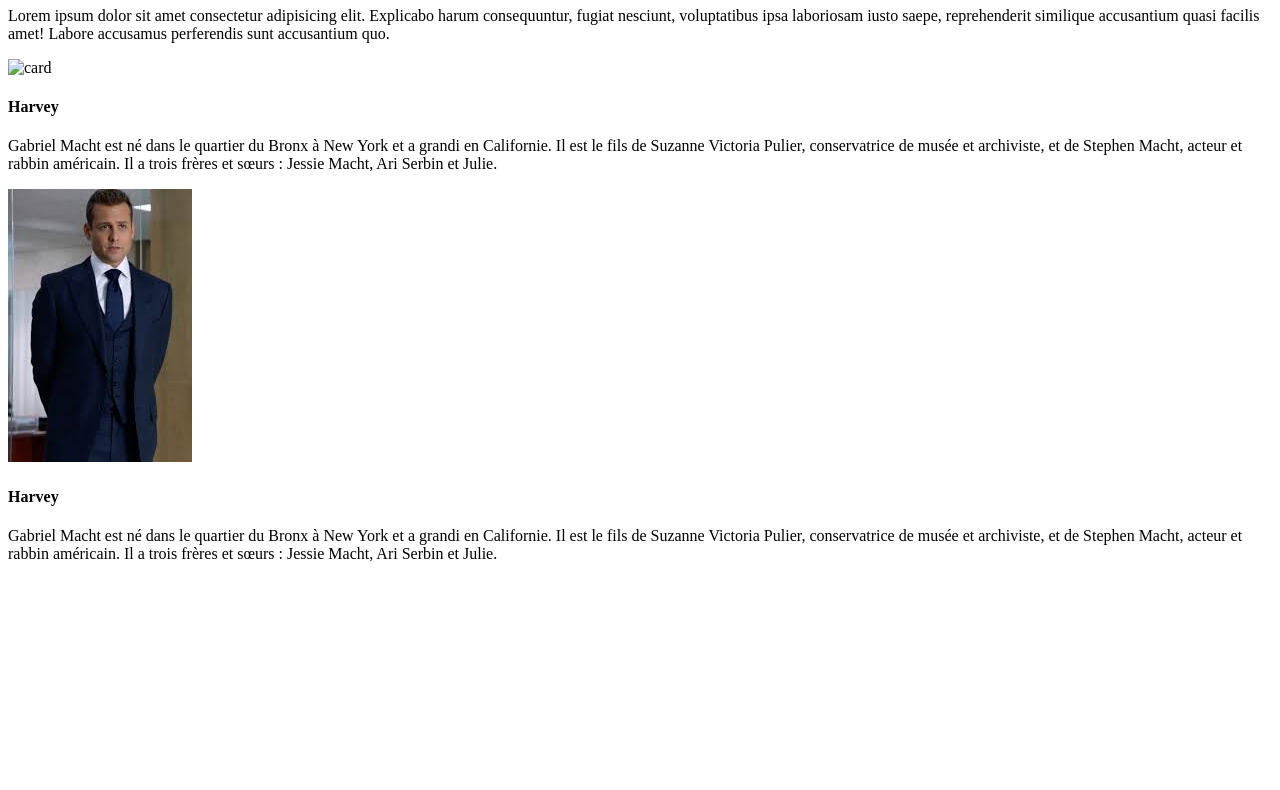
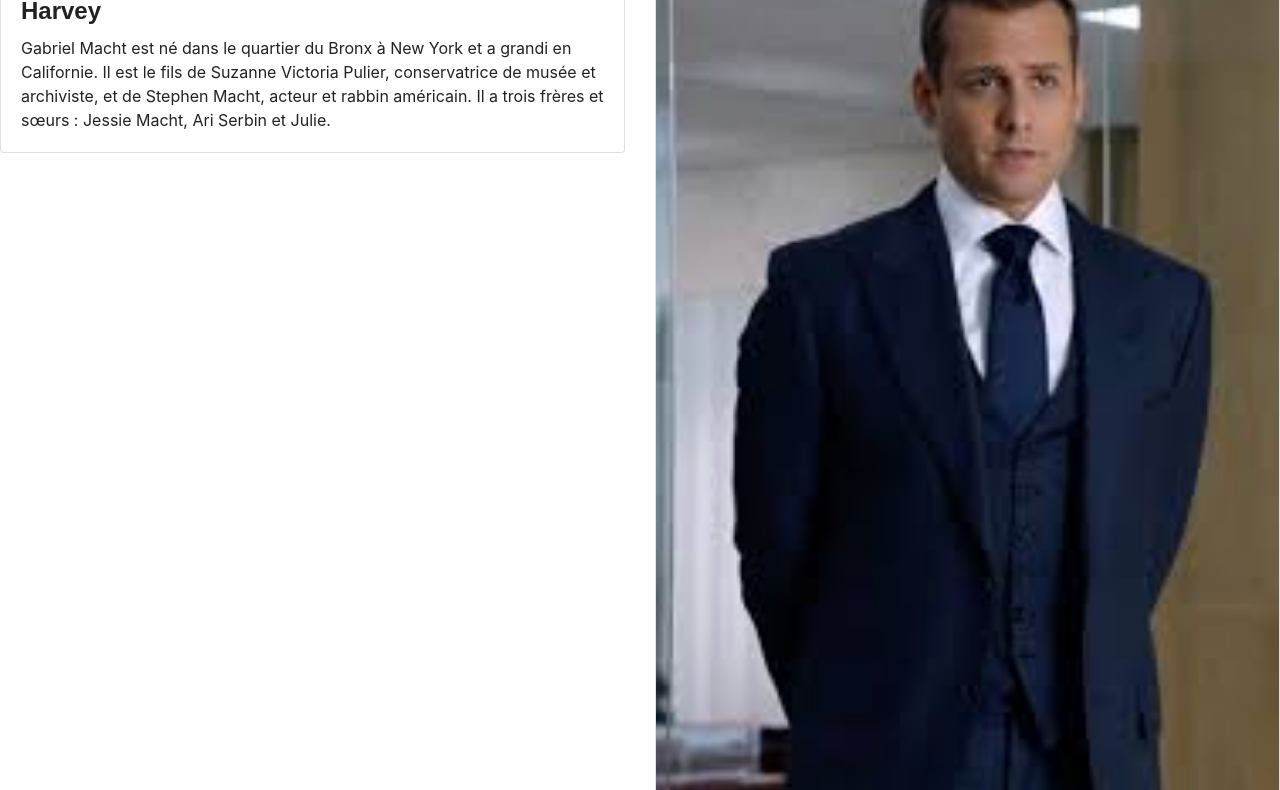
Before and after one commit to ilyass0111/WebSite, a plain HTML site: page index.html in a window 1280 px wide. Shown: the part 224-1014 px from the top of the page. Before the commit the page ends 803 px from the top, so only its background shows below. Drawn offline with Linux system fonts and the light colour scheme; a web font is replaced by a local one.

Commit message:
adding link ref

```diff
--- a/index.html
+++ b/index.html
@@ -4,6 +4,7 @@
   <meta charset="UTF-8">
   <meta name="viewport" content="width=device-width, initial-scale=1.0">
   <meta http-equiv="X-UA-Compatible" content="ie=edge">
+  <link rel="stylesheet" href="bootstrap/bootstrap.min.css"/>
   <title>Document</title>
 </head>
 <body>
```
